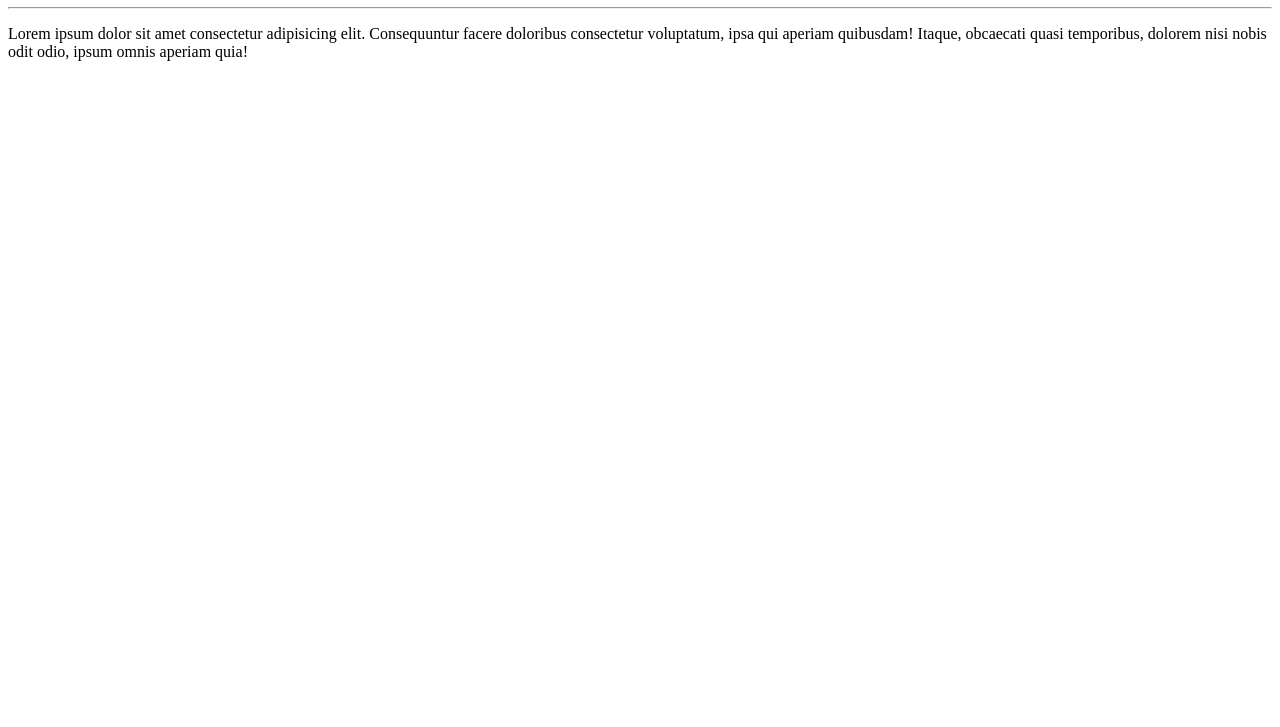
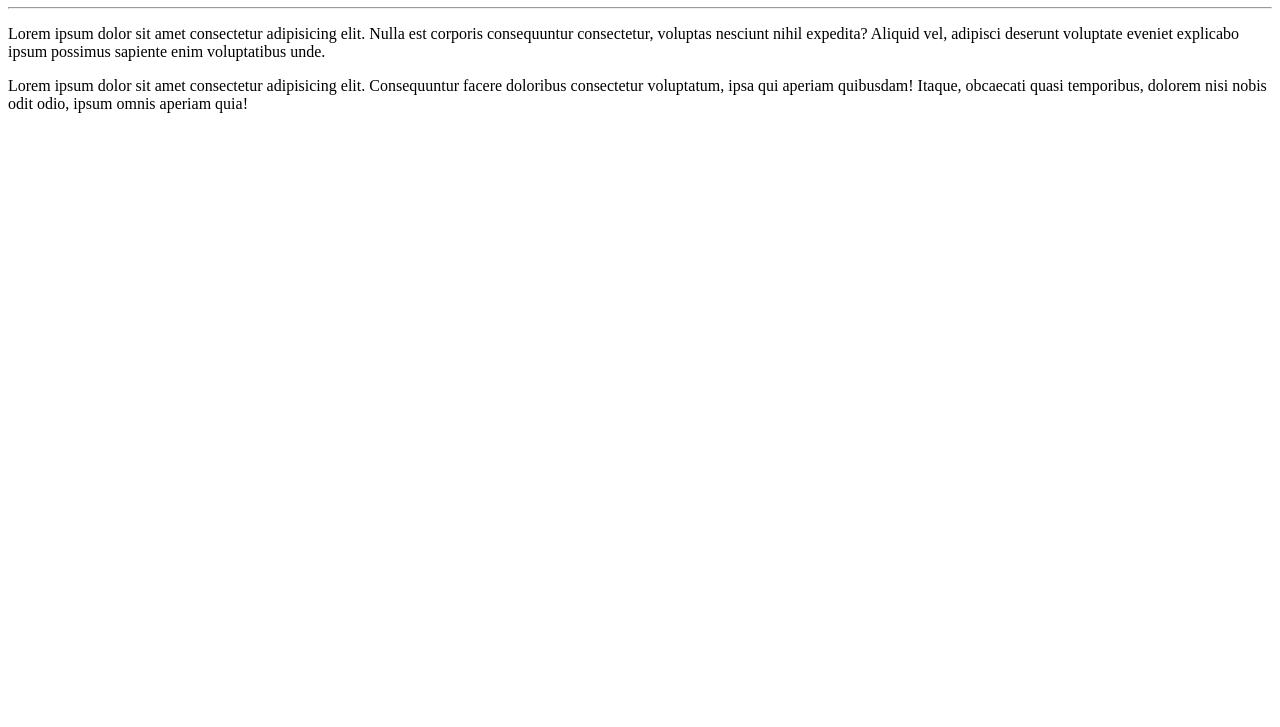
Before and after one commit to Sahana-k30/sample_demo, a plain HTML site: page index.html in a window 1280 px wide. Shown: the part 73-800 px from the top of the page. Drawn offline with Linux system fonts and the light colour scheme.

Commit message:
updated the code

```diff
--- a/index.html
+++ b/index.html
@@ -8,6 +8,7 @@
 <body>
     <h1>Welcome to the Demo CI/cd worflow tutorial.</h1>
     <hr>
+    <p>Lorem ipsum dolor sit amet consectetur adipisicing elit. Nulla est corporis consequuntur consectetur, voluptas nesciunt nihil expedita? Aliquid vel, adipisci deserunt voluptate eveniet explicabo ipsum possimus sapiente enim voluptatibus unde.</p>
     <p>Lorem ipsum dolor sit amet consectetur adipisicing elit. Consequuntur facere doloribus consectetur voluptatum, ipsa qui aperiam quibusdam! Itaque, obcaecati quasi temporibus, dolorem nisi nobis odit odio, ipsum omnis aperiam quia!</p>
 </body>
 </html>
```
